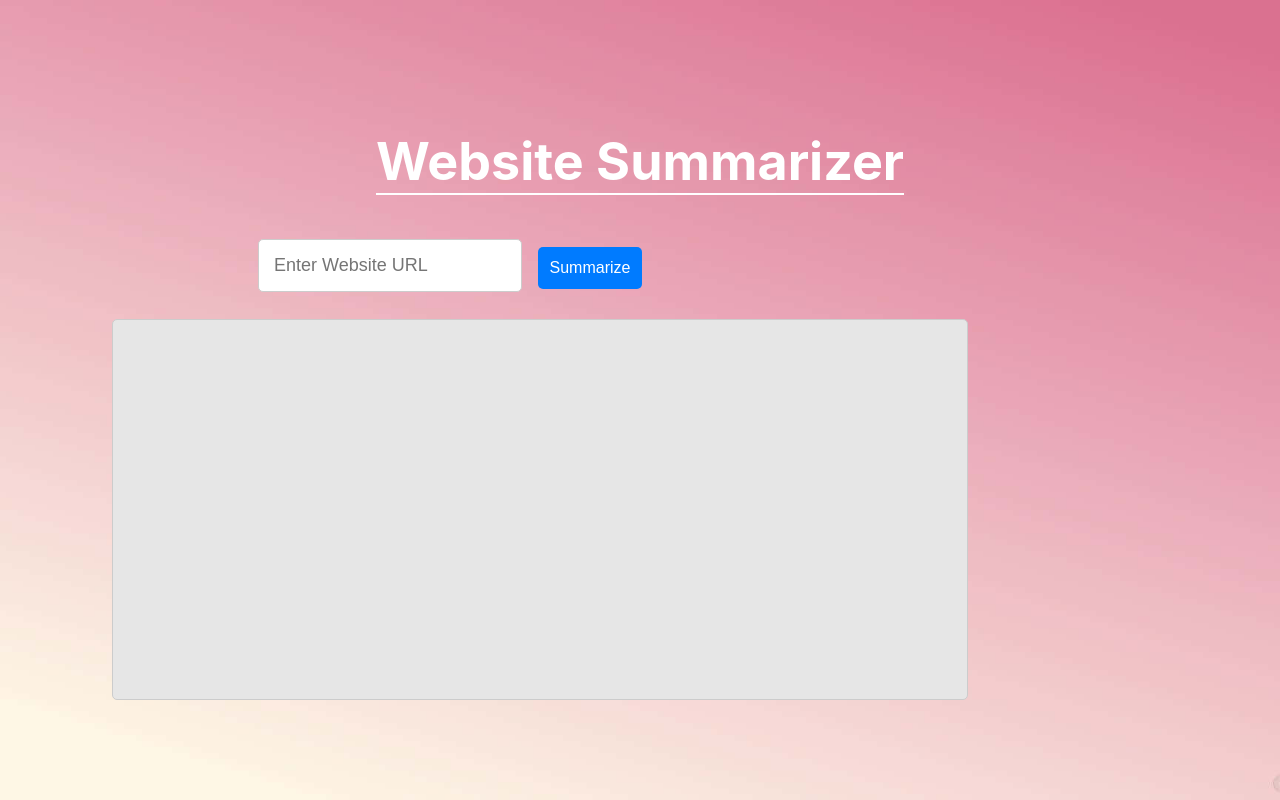
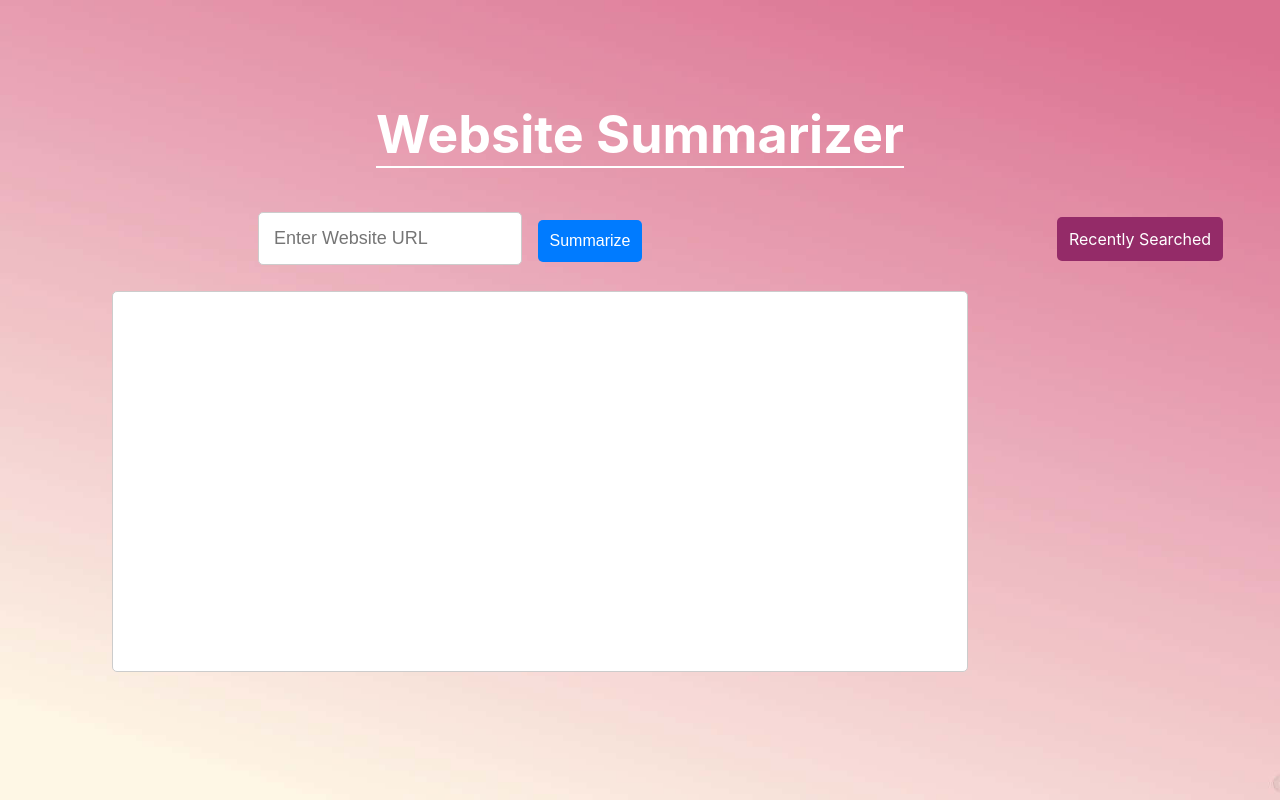
Before and after one commit to ChristyPan/CosmicGist, a React (Create React App) app in the folder website/: page / in a window 1280 px wide. Built offline with nearby package versions, Linux system fonts and the light colour scheme.

Commit message:
Update App.js

```diff
--- a/website/src/App.js
+++ b/website/src/App.js
@@ -63,23 +63,27 @@ function App() {
           style={{ marginTop: '10px', marginLeft: '-500px', padding: '15px', fontSize: '18px', border: '1px solid #ccc', borderRadius: '5px' }}
         />
 
-
         {/* Summarize Button */}
         <button
-          onClick={handleSummarize}
           style={{ marginTop: '-45px', marginLeft: '-100px', padding: '12px', fontSize: '16px', background: '#007BFF', color: '#fff', border: 'none', borderRadius: '5px', cursor: 'pointer' }}>
           Summarize
         </button>
 
+        {/* Past Search Header */}
+        <label
+          style={{marginTop: '-45px', marginLeft: '1000px', padding: '12px', fontSize: '16px', background: '#942b68', color: '#fff', border: 'none', borderRadius: '5px'}}>
+          Recently Searched
+        </label>
+
         {/* Summarize block */}
-        <div style={{ marginTop: '30px', marginRight: '200px', border: '1px solid #ccc', padding: '2px', backgroundColor: '#e6e6e6', borderRadius: '5px', height: '375px', width: '850px', overflowY: 'auto' }}>
+        <div style={{ marginTop: '30px', marginRight: '200px', border: '1px solid #ccc', padding: '2px', backgroundColor: '#FFFFFF', borderRadius: '5px', height: '375px', width: '850px', overflowY: 'auto' }}>
           <p style={{ fontSize: '14px', lineHeight: '1.5', color: '#555', maxHeight: '340px', overflowY: 'auto' }}>{summarizedText}</p>
         </div>
 
         {/* Past Searches block */}
-        <div style={{ marginTop: '-550px', marginLeft: '950px', padding: '10px', height: '510px', width: '300px', overflowY: 'auto', boxSizing: 'border-box' }}>
+        <div style={{ marginTop: '-385px', marginLeft: '1000px', padding: '5px', height: '400px', width: '300px', overflowY: 'auto', boxSizing: 'border-box' }}>
           {priorURLs.map((summary, index) => (
-            <p key={index} style={{ fontSize: '12px', border: '1px solid #ccc', borderRadius: '5px', padding: '5px', margin: '5px 0', overflowX: 'hidden' }}>{summary}</p>
+            <p key={index} style={{ fontSize: '12px', border: '1px solid #ccc', borderRadius: '5px', padding: '8px', margin: '5px 0', overflowX: 'hidden' }}>{summary}</p>
           ))}
         </div>
       </header>
```
